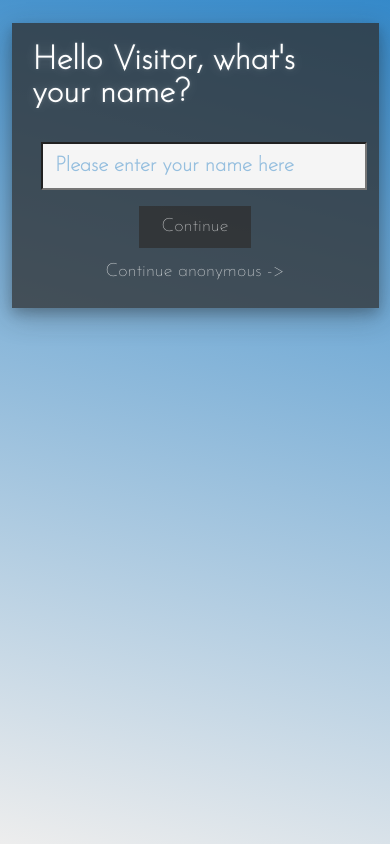
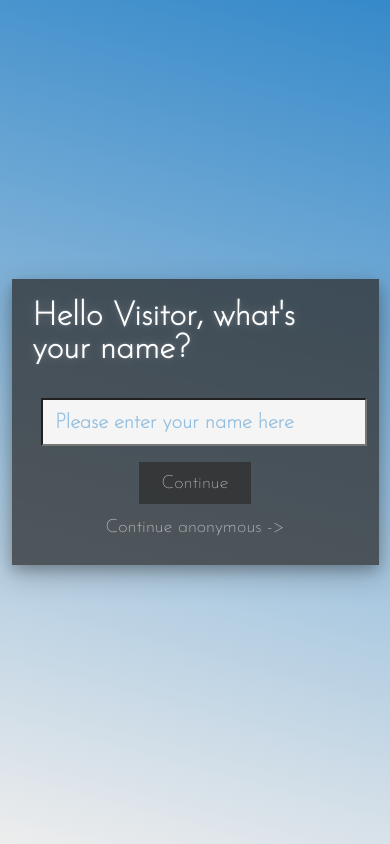
Before and after one commit to jiavu/browser-start-page, a React (Create React App) app in the folder my-app/: page / in a window 390 px wide. Built offline with nearby package versions, Linux system fonts and the light colour scheme; a web font is replaced by a local one.

Commit message:
The main element will be set to full inner window height now.
- no vh anymore, prevents issues on mobile.
- initial sizing and event listener for resizes (debounced callback).

```diff
--- a/my-app/src/components/ForecastWeather.js
+++ b/my-app/src/components/ForecastWeather.js
@@ -1,6 +1,6 @@
 import React, { Component } from 'react';
 // import { getLocalStorageData, setLocalStorageData } from "../scripts/localStorage";
-import { getCompassPoint, convertWindSpeed, windDescription } from "../scripts/converter";
+import { convertWindSpeed } from "../scripts/converter";
 
 const proxyUrl = "https://cors-anywhere.herokuapp.com/";
 const url = "https://www.metaweather.com/api/location/";
@@ -89,7 +89,7 @@ class ForecastWeather extends Component {
 			<section className="app-frame forecast-weather" ref={this.elementRef}>
         <div className="forecast-head">At {this.state.location} </div>
 
-        <div className="forecast-body">
+        <div className="forecast-body flex-row-auto-wrap">
 
           { this.state.w_data.map( (day, i) => (
             <div key={i} className="forecast-tile">
--- a/my-app/src/index.js
+++ b/my-app/src/index.js
@@ -3,10 +3,30 @@ import ReactDOM from 'react-dom';
 import './styles/index.css';
 import App from './App';
 import * as serviceWorker from './serviceWorker';
+import { debounce } from './scripts/utils';
 
-ReactDOM.render(<App />, document.getElementById('root'));
+const root = document.getElementById('root');
+
+ReactDOM.render(<App />, root);
 
 // If you want your app to work offline and load faster, you can change
 // unregister() to register() below. Note this comes with some pitfalls.
 // Learn more about service workers: https://bit.ly/CRA-PWA
 serviceWorker.unregister();
+
+
+document.addEventListener("DOMContentLoaded", () => {
+  /**
+   * Especially for mobile: page will expand to full height of
+   * window.innerHeight (viewable html page area).
+   * Better than using 100vh on #root.
+   */
+  const pageToWindowHeight = () => {
+    document.querySelector("main").style.minHeight = window.innerHeight + "px";
+  }
+
+  // initial:
+  pageToWindowHeight();
+
+  window.addEventListener("resize", debounce(pageToWindowHeight, 100));
+});
--- a/my-app/src/scripts/utils.js
+++ b/my-app/src/scripts/utils.js
@@ -38,5 +38,26 @@ const arrayGen2 = function*(arr) {
   }
 }
 
+/**
+ * Creates a function that keeps back a function from running and delays run
+ * of this function after a given number of milliseconds.
+ * @param {function} func - The callback function to debounce
+ * @param {number} ms - The milliseconds to wait until callback function will run.
+ */
+const debounce = function(func, ms) {
 
-export {mixList, arrayGen, arrayGen2 };
+	let timeout;
+
+	return (...args) => {
+		if (timeout) {
+			clearTimeout(timeout);
+			timeout = null;
+		}
+		timeout = setTimeout( () => {
+			clearTimeout(timeout);
+			func.apply(null, args);
+		}, ms);
+	};
+};
+
+export {mixList, arrayGen, arrayGen2, debounce };
--- a/my-app/src/styles/App.css
+++ b/my-app/src/styles/App.css
@@ -140,8 +140,6 @@ main {
 /* Media queries */
 /*===============*/
 
-/* I guess I will take 375px as the smallest size. */
-
 @media only screen and (max-width: 451px) {     /* bp 451px */
 
 }
--- a/my-app/src/styles/index.css
+++ b/my-app/src/styles/index.css
@@ -79,9 +79,6 @@ body {
   -moz-osx-font-smoothing: grayscale;
 }
 
-/* CHANGE THAT: Some JS to detect innerHeight and -width with listener to onresize */
-#root { min-height: 100vh; }
-
 code {
   font-family: source-code-pro, Menlo, Monaco, Consolas, "Courier New",
     monospace;
--- a/my-app/src/styles/weatherApp.css
+++ b/my-app/src/styles/weatherApp.css
@@ -58,11 +58,11 @@
 }
 .forecast-weather .forecast-body {
   /* flex: */
-  /* justify-content: space-around; */
+  justify-content: space-around;
 }
 .forecast-weather .forecast-tile {
-  float: left;
-  padding-top: 0.75em;
+  /* float: left; */
+  padding-top: 0.9em;
   padding-bottom: 0.45em;
   width: calc( (320px - 1rem - 1.8rem) / 2 );
   /* text-align: center; */
```
Also changed, not shown: my-app/src/components/WeatherApp.js (+10 -2 lines), 2 other files (tests, documents, lock files or other folders).
